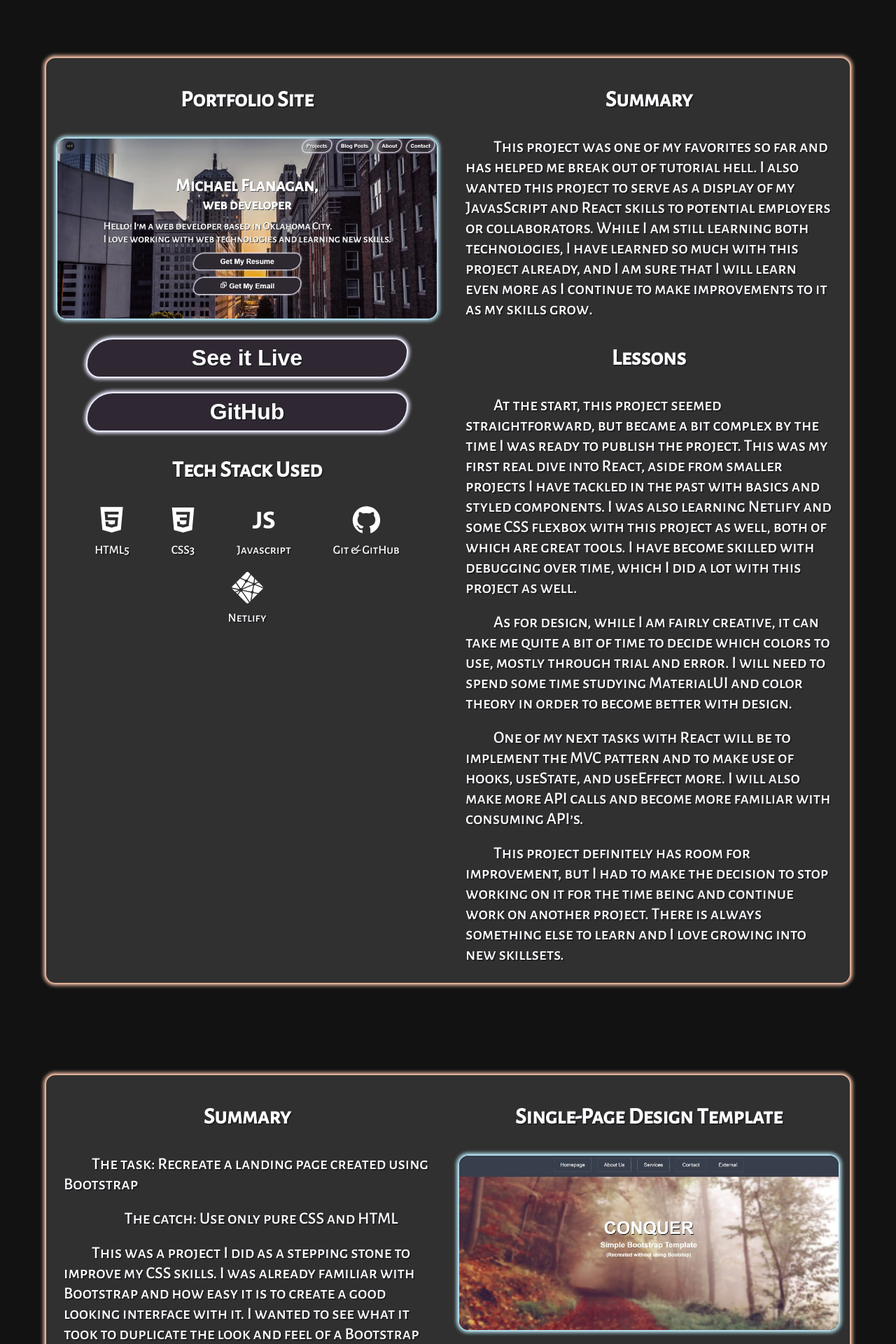
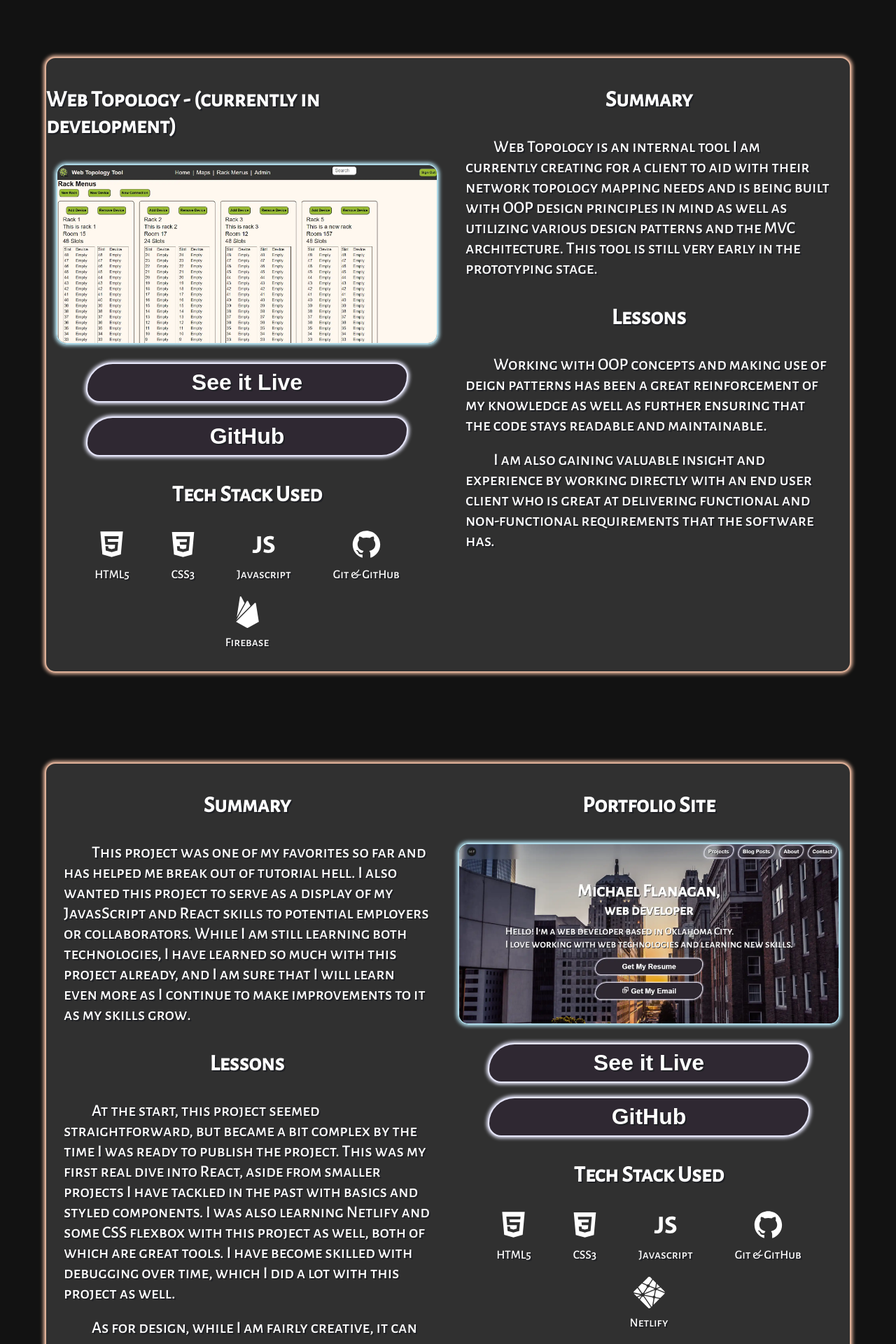
Before and after one commit to MFlanagan7/portfolio-site, a React (Create React App) app: page / in a window 1280 px wide. Shown: the part 1000-2920 px from the top of the page at 70% size. Built offline with nearby package versions, Linux system fonts and the light colour scheme.

Commit message:
updated projects

```diff
--- a/src/projects.js
+++ b/src/projects.js
@@ -1,5 +1,5 @@
 // import project1 from "./img/portfolio-template.webp"
-// import project2 from "./img/web-topology.webp"
+import project2 from "./img/web-topology.webp"
 import project3 from "./img/portfolio.webp"
 import project4 from "./img/one-page-responsive.webp"
 import project5 from "./img/global-web.webp"
@@ -25,25 +25,25 @@ export const projects = [
     //   link: 'https://www.figma.com/file/PJEAb4MNlza681UyFWVwDj/Portfolio-Design?node-id=0%3A1',
     //   github: 'https://github.com/MFlanagan7/portfolio',
     // },
-    // {
-    //   id: 2,
-    //   title: 'Web Topology - (currently in development)',
-    //   summary: [
-    //     'Web Topology is an internal tool I am currently creating for a client to aid with their network topology mapping needs and is being built with OOP design principles in mind as well as utilizing various design patterns and the MVC architecture.  This tool is still very early in the prototyping stage.',
-    //   ],
-    //   lessons: [
-    //     'Working with OOP concepts and making use of deign patterns has been a great reinforcement of my knowledge as well as further ensuring that the code stays readable and maintainable.',
-    //     'I am also gaining valuable insight and experience by working directly with an end user client who is great at delivering functional and non-functional requirements that the software has.',
-    //   ],
-    //   thumbnail: project2,
-    //   alt: 'Web Topology internal network mapping software.',
-    //   technologies: ['html', 'css', 'javascript', 'github', 'firebase'],
-    //   video: 'https://youtu.be/o067FrNM8eM',
-    //   link: 'https://webtopology-7a8a3.web.app/',
-    //   github: 'https://github.com/MFlanagan7/WebTopology',
-    // },
     {
       id: 1,
+      title: 'Web Topology - (currently in development)',
+      summary: [
+        'Web Topology is an internal tool I am currently creating for a client to aid with their network topology mapping needs and is being built with OOP design principles in mind as well as utilizing various design patterns and the MVC architecture.  This tool is still very early in the prototyping stage.',
+      ],
+      lessons: [
+        'Working with OOP concepts and making use of deign patterns has been a great reinforcement of my knowledge as well as further ensuring that the code stays readable and maintainable.',
+        'I am also gaining valuable insight and experience by working directly with an end user client who is great at delivering functional and non-functional requirements that the software has.',
+      ],
+      thumbnail: project2,
+      alt: 'Web Topology internal network mapping software.',
+      technologies: ['html', 'css', 'javascript', 'github', 'firebase'],
+      video: 'https://youtu.be/o067FrNM8eM',
+      link: 'https://webtopology-7a8a3.web.app/',
+      github: 'https://github.com/MFlanagan7/WebTopology',
+    },
+    {
+      id: 2,
       title: 'Portfolio Site',
       summary: [
         'This project was one of my favorites so far and has helped me break out of tutorial hell.  I also wanted this project to serve as a display of my JavasScript and React skills to potential employers or collaborators.  While I am still learning both technologies, I have learned so much with this project already, and I am sure that I will learn even more as I continue to make improvements to it as my skills grow.',
@@ -63,7 +63,7 @@ export const projects = [
       github: 'https://github.com/MFlanagan7/portfolio-site',
     },
     {
-      id: 2,
+      id: 3,
       title: 'Single-Page Design Template',
       summary: [
         'The task: Recreate a landing page created using Bootstrap',
@@ -82,7 +82,7 @@ export const projects = [
       github: 'https://github.com/MFlanagan7/one-page-responsive',
     },
     {
-      id: 3,
+      id: 4,
       title: 'Global Web Template',
       summary: [
         'This was one of my first projects with HTML and CSS where I learned a lot of basics.  The Coronavirus and other global concerns were the inspiration, and the site is geared toward travel safety precautions. A static HTML website with several pages along with CSS as the only technologies used allowed me to focus on learning only the basics without having to worry about learning too much at once.',
```
